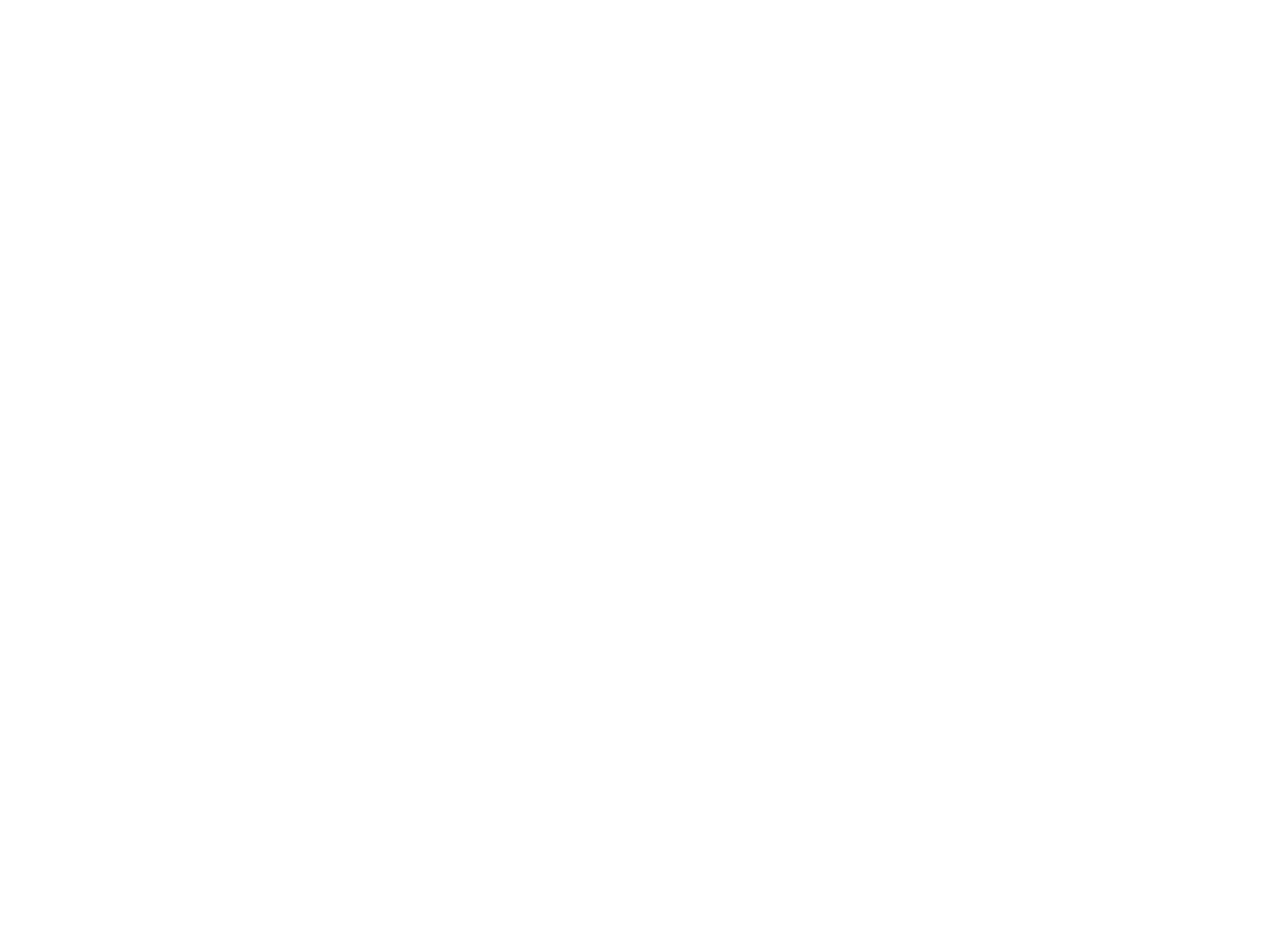
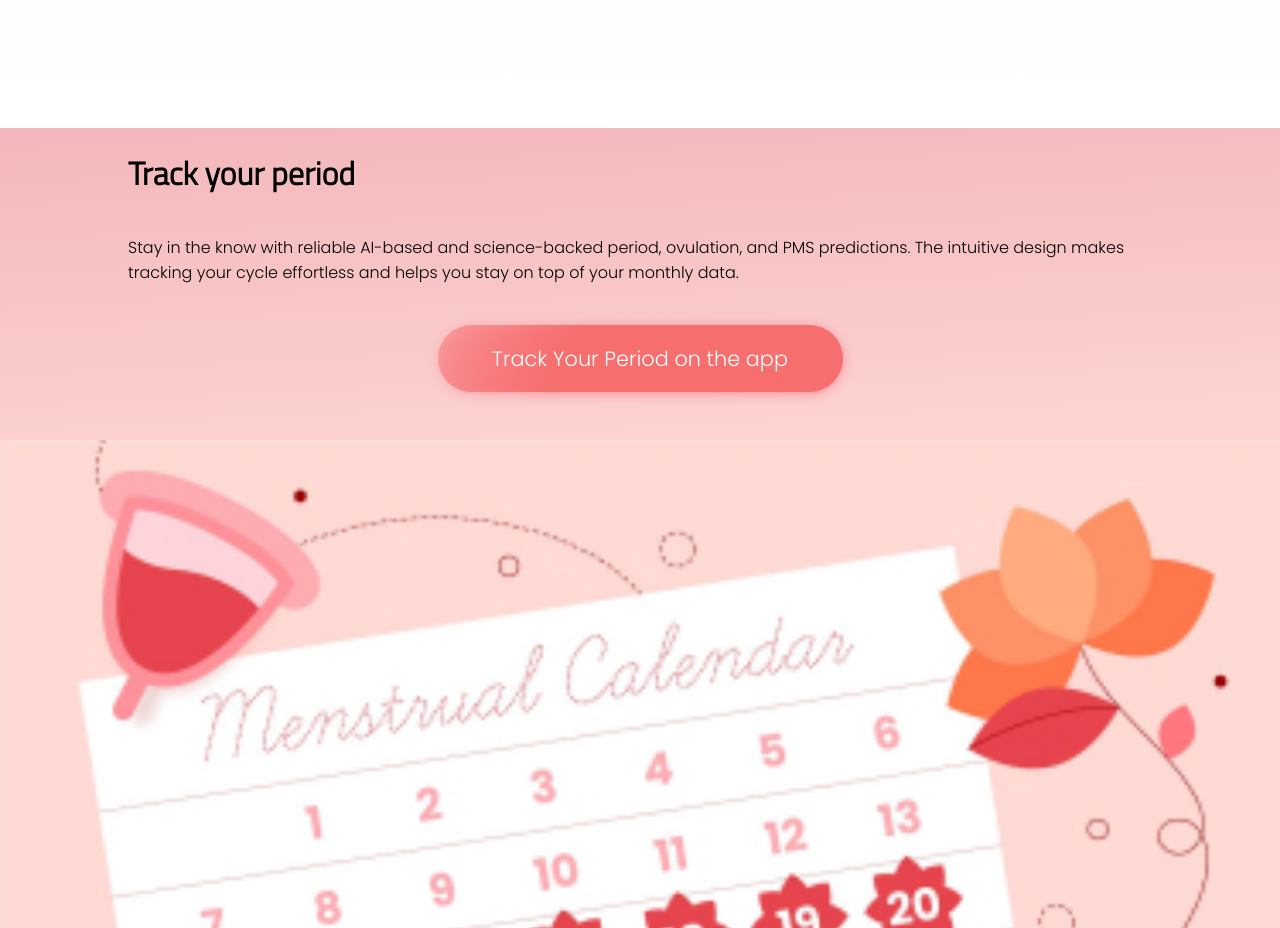
Before and after one commit to amanscisingh/dyeus-submission-amanscisingh, a React (Create React App) app: page / in a window 1280 px wide. Shown: the part 4240-5168 px from the top of the page. Before the commit the page ends 4036 px from the top, so only its background shows below. Built offline with nearby package versions, Linux system fonts and the light colour scheme.

Commit message:
created section5 component comtaining 'track your period' section

```diff
--- a/src/App.js
+++ b/src/App.js
@@ -5,6 +5,7 @@
 import Section2 from './components/Section2';
 import Section3 from './components/Section3';
 import Section4 from './components/Section4';
+import Section5 from './components/Section5';
 
 function App() {
   return (
@@ -14,6 +15,7 @@
       <Section2 />
       <Section3 />
       <Section4 />
+      <Section5 />
     </div>
   );
 }
--- /dev/null
+++ b/src/components/Section5.js
@@ -0,0 +1,30 @@
+import React from 'react'
+
+import '../styles/dist/section5.css'
+import '../styles/dist/global.css'
+import Button from './Button'
+
+import calender from '../images/calender.jpg'
+
+const Section5 = () => {
+  return (
+    <div className="section5">
+        <h1 className="h1 section5__element">
+            Track your period
+        </h1>
+
+        <p className="p section5__element">
+        Stay in the know with reliable AI-based and science-backed period, ovulation, and PMS predictions. The intuitive design makes tracking your cycle effortless and helps you stay on top of your monthly data.
+        </p>
+
+        <br />
+
+        <Button text="Track Your Period on the app" background="linear-gradient(297.28deg, #F66E6E 67.01%, rgba(246, 110, 110, 0) 123.71%)" />
+        <img className="section5__image" src={calender} alt="Calender Image" />
+
+
+    </div>
+  )
+}
+
+export default Section5
--- a/src/styles/section4.styl
+++ b/src/styles/section4.styl
@@ -1,7 +1,7 @@
 @import 'variables'
 
 .section4
-    height 500px
+    height 850px
     background linear-gradient(180deg, #FFF6FB 0%, #FFFFFF 100%)
     text-align left
     width 100%
--- /dev/null
+++ b/src/styles/section5.styl
@@ -0,0 +1,19 @@
+@import 'variables'
+
+.section5
+    height 400px
+    background linear-gradient(176.88deg, #F3B8BC 2.58%, #FFDAD4 93.07%)
+    text-align left
+    width 100%
+    display flex
+    flex-direction column
+    align-items center
+    justify-content start
+
+.section5__element
+    color #000
+    width 80%
+
+.section5__image
+    width 100%
+    margin-top 48px
```
Also changed, not shown: src/images/calender.jpg (added), src/styles/dist/section4.css, src/styles/dist/section5.css (added).
